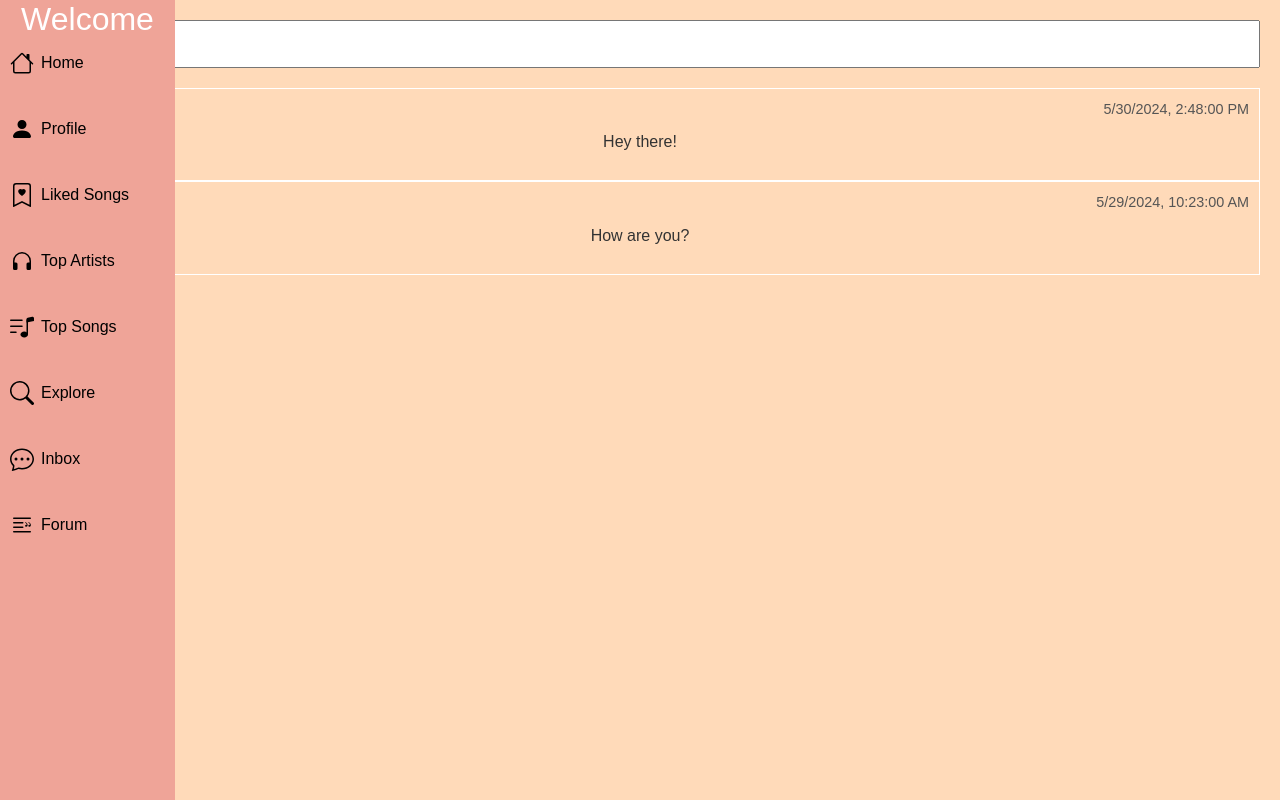
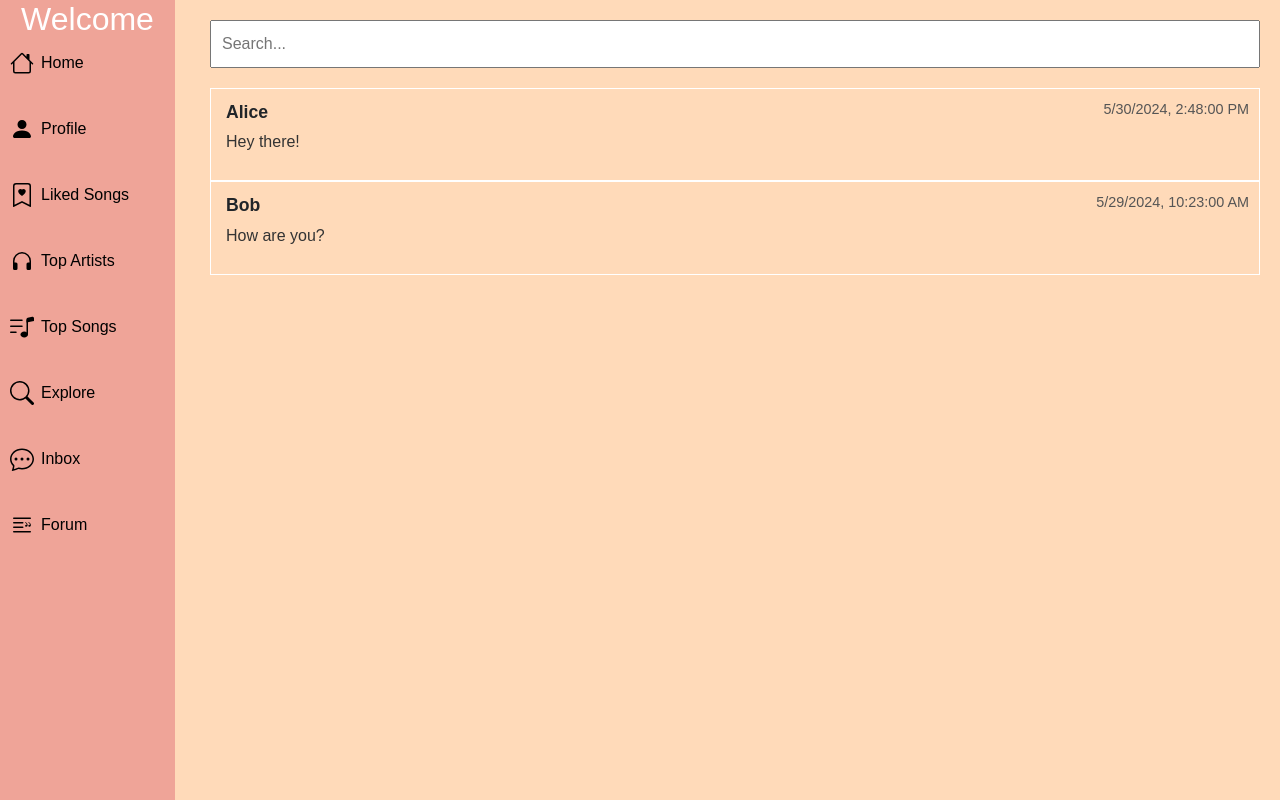
Before and after one commit to simsmile123/Music_Dashboard, a React (Vite) app in the folder frontend/: page /inbox in a window 1280 px wide. Built offline with nearby package versions, Linux system fonts and the light colour scheme.

Commit message:
made navbar fit on inbox page

```diff
--- a/frontend/src/routes/Inbox.jsx
+++ b/frontend/src/routes/Inbox.jsx
@@ -26,13 +26,15 @@ const Inbox = () => {
     );
 
     return (
-      <div style={{ padding: '20px' }}>
+        <div className='inbox-wrapper'>
             <Navbar/>
+            <div className='chatbox-wrapper'>
                 <InboxSearch searchTerm={searchTerm} onSearch={setSearchTerm} />
                 {filteredChats.map(chat => (
                 <InboxCard key={chat.id} chat={chat} />
                 ))}
             </div>
+        </div>
     );
   };
 
--- a/frontend/src/styles/inbox.css
+++ b/frontend/src/styles/inbox.css
@@ -24,6 +24,7 @@ background-color: #ffffff;
 .chat-card-header {
     display: flex;
     justify-content: space-between;
+    padding-left: 5px;
 }
 
 .chat-card-header strong {
@@ -37,5 +38,12 @@ color: #555;
 
 .chat-card-message {
     margin-top: 5px;
+    padding-left: 5px;
     color: #333;
+    text-align: left;
 }
+
+.chatbox-wrapper {
+    padding: 20px;
+    margin-left: 190px;
+}
```
Lines whose indentation alone changed are shown as unchanged.
